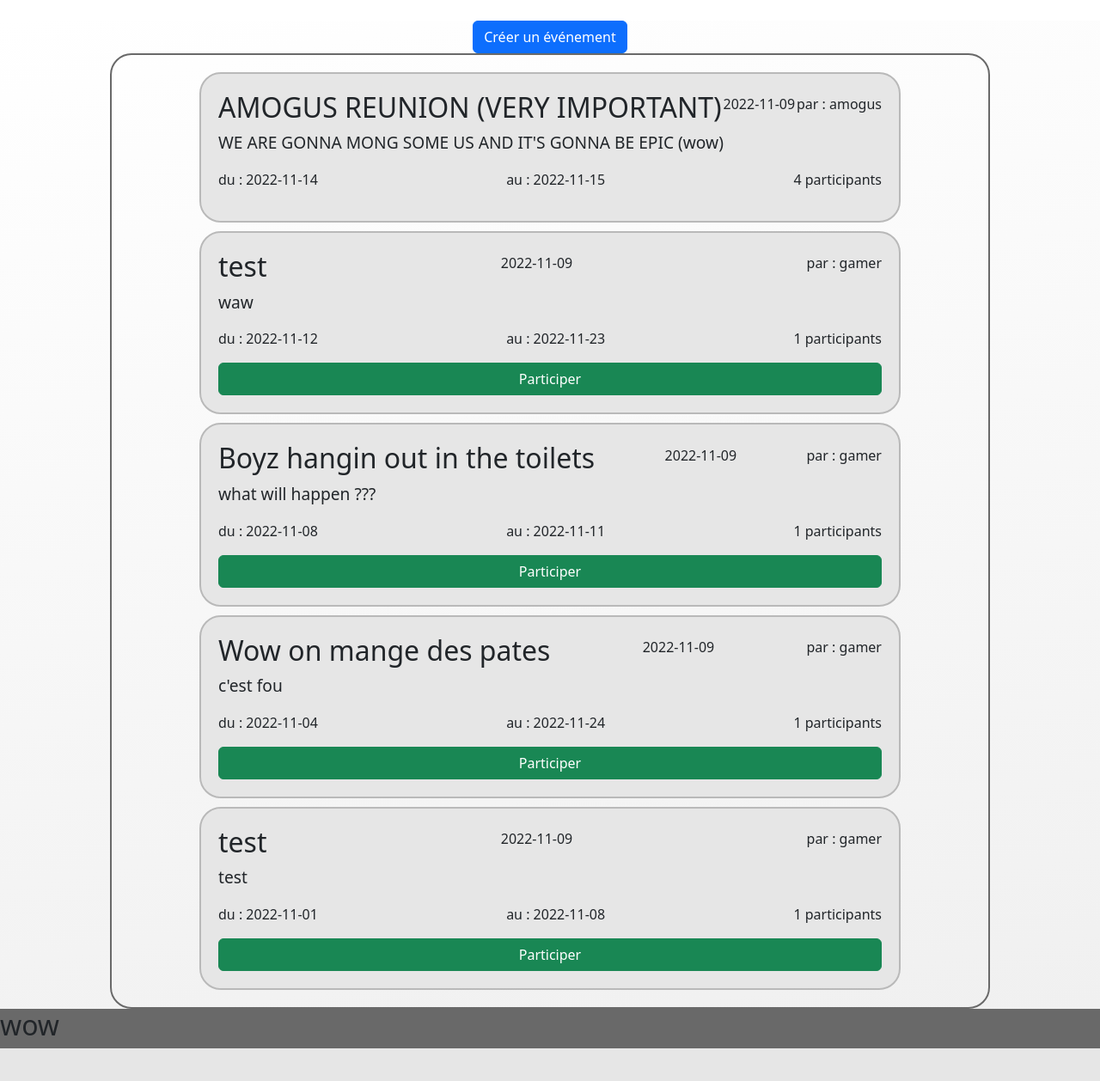
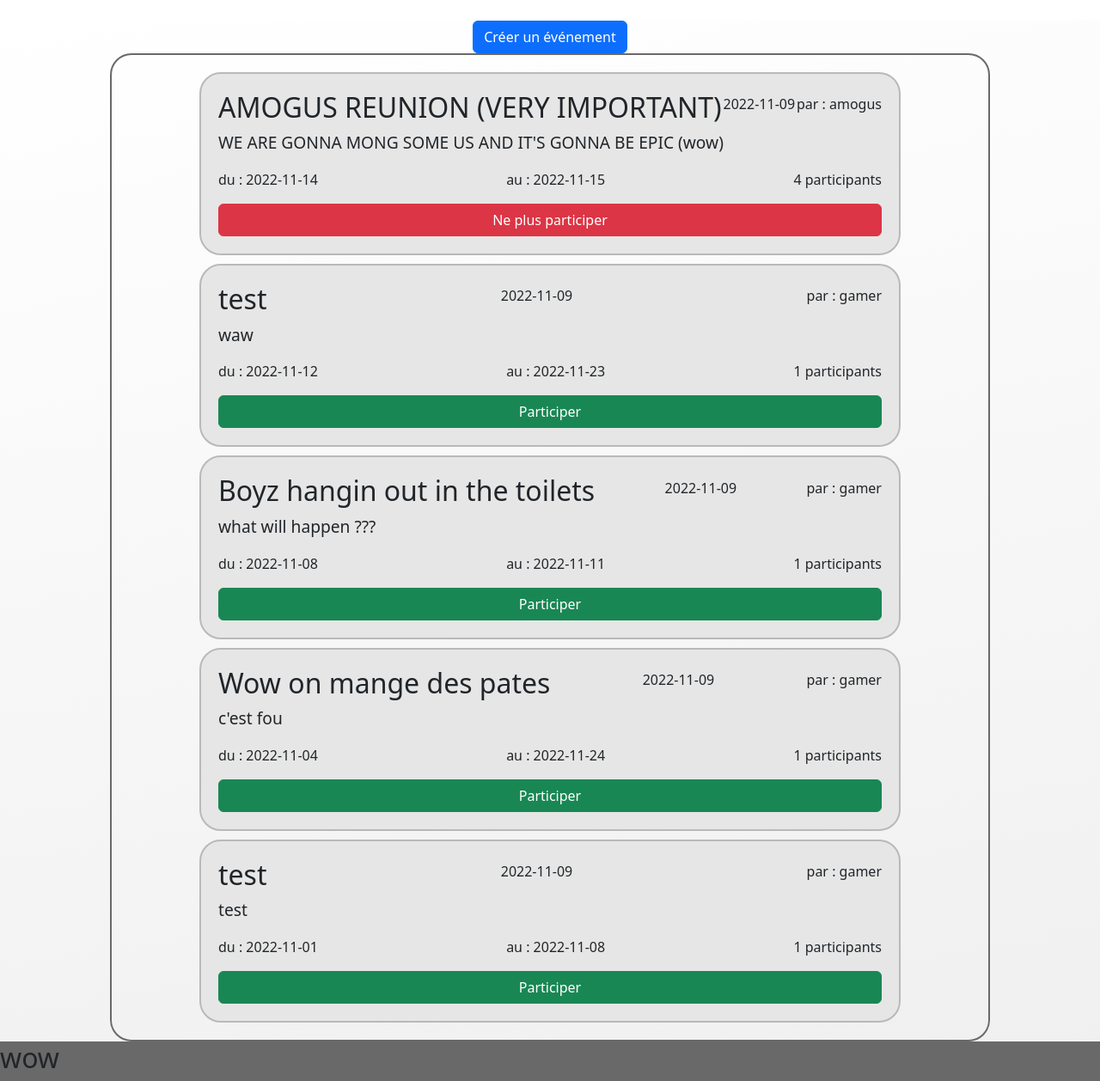
Before and after one commit to DUT-Info-Montreuil/Site-association, a PHP site: page /index.php?module=events in a window 1280 px wide. Shown: the part 73-1331 px from the top of the page at 86% size. Before the commit the page ends 1293 px from the top, so only its background shows below. Run offline with PHP 8.4, Linux system fonts and the light colour scheme; the visitor is signed in with stand-in values (Sample User, id 1); data comes from the database, SQL or seed files in the repository; tables that the repository leaves empty or names only in its code hold one stand-in row (values such as "Sample post").

Commit message:
Unsub done

```diff
--- a/modules/events/view_events.php
+++ b/modules/events/view_events.php
@@ -43,7 +43,7 @@
                     if(isset($_SESSION['id']) && $event['creatorId'] != $_SESSION ['id'] && !Connection::isSubscribedToEvent($event['id'])){
                         // button to participate to the event
                         ?>
-                        <button class="btn btn-success" id="subcribeEventButton" onclick="subscribeToEvent(<?php echo $event['id']?>)">
+                        <button class="btn btn-success" onclick="subscribeToEvent(<?php echo $event['id']?>)">
                             Participer
                         </button>
                         <script>
@@ -56,7 +56,7 @@
                                         action: "subscribe"
                                     },
                                     success: function(data){
-                                        //location.reload();
+                                        location.reload();
                                     },
                                     error: function(){
                                         alert("Une erreur est survenue");
@@ -66,14 +66,39 @@
                         </script>
                 <?php
                     }
-
+                    else if (Connection::isSubscribedToEvent($event['id'])){
+                        // button to cancel participation to the event
+                        ?>
+                        <button class="btn btn-danger" onclick="unsubscribeFromEvent(<?php echo $event['id']?>)">
+                            Ne plus participer
+                        </button>
+                        <script>
+                            function unsubscribeFromEvent(id){
+                                $.ajax({
+                                    url: "modules/events/eventActions.php",
+                                    type: "POST",
+                                    data: {
+                                        id: id,
+                                        action: "unsubscribe"
+                                    },
+                                    success: function(data){
+                                        location.reload();
+                                    },
+                                    error: function(){
+                                        alert("Une erreur est survenue");
+                                    }
+                                });
+                            }
+                        </script>
+                        <?php
+                    }
 
                     if(isset($_SESSION['id']) && $event['creatorId'] == $_SESSION ['id']){
                         //ajax buttons to delete or modify the event
                 ?>
                         <div class="eventButtons">
-                            <button id="deleteButton" class="btn btn-danger" onclick="deleteEvent(<?php echo $event['id']; ?>)"><img src="resources/Trashcan.png"></button>
-                            <button id="modifyButton" class="btn btn-warning" onclick="modifyEvent(<?php echo $event['id']; ?>)"><img src="resources/Craft.png"></button>
+                            <button class="btn btn-danger" onclick="deleteEvent(<?php echo $event['id']; ?>)"><img src="resources/Trashcan.png"></button>
+                            <button class="btn btn-warning" onclick="modifyEvent(<?php echo $event['id']; ?>)"><img src="resources/Craft.png"></button>
                         </div>
                         <script>
                             function deleteEvent(id){
```
Also changed, not shown: modules/events/eventActions.php (+11 -0 lines).
